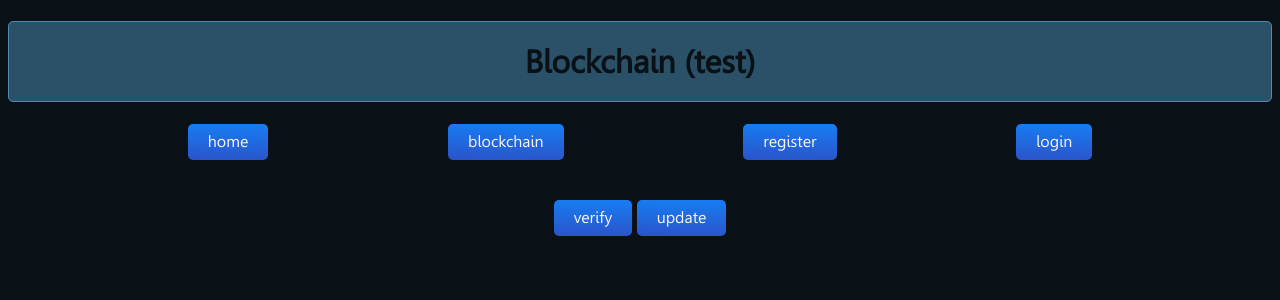
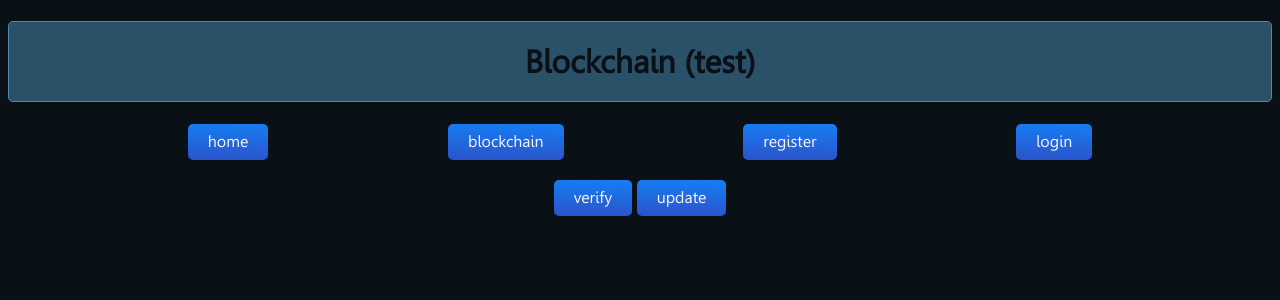
Before and after one commit to ToasterXE/kryptosim, a PHP site: page /blockchain in a window 1280 px wide. Shown: the top 300 px of the page. Run offline with PHP 8.4, Linux system fonts and the light colour scheme; data that the repository does not hold is empty.

Commit message:
design m

```diff
--- a/kryptosim/main/block.css
+++ b/kryptosim/main/block.css
@@ -24,7 +24,7 @@
 
 .block{
     width: 20%;
-    margin: 0px 20px;
+    margin: 0px 20px 20px;
     /* box-shadow: 0 0 10px var(--border_1); */
     background-color: var(--bg_heller);
     border-radius: 5px;
@@ -35,6 +35,7 @@
     justify-content: center;
     flex-direction: column;
     align-items: center;
+
 }
 
 
@@ -53,8 +54,7 @@
     width: 100%;
     display:flex;
     justify-content: center;
-    margin-bottom: 20px;
-
+    flex-flow: row wrap;
 }
 
 .invalid{
--- a/kryptosim/main/block.js
+++ b/kryptosim/main/block.js
@@ -19,7 +19,7 @@ async function update_blocks(){
     text = (block.querySelector('.liste')).textContent;
     var input = oldhash.replace(/\s+/g, '')+text.replace(/\s+/g, '');
     await hash(input).then((e) => {realhash = e});
-    console.log(input, realhash);
+    // console.log(input, realhash);
     if(currenthash !== realhash){
 
       block.querySelector('#hash').textContent = realhash;
```
